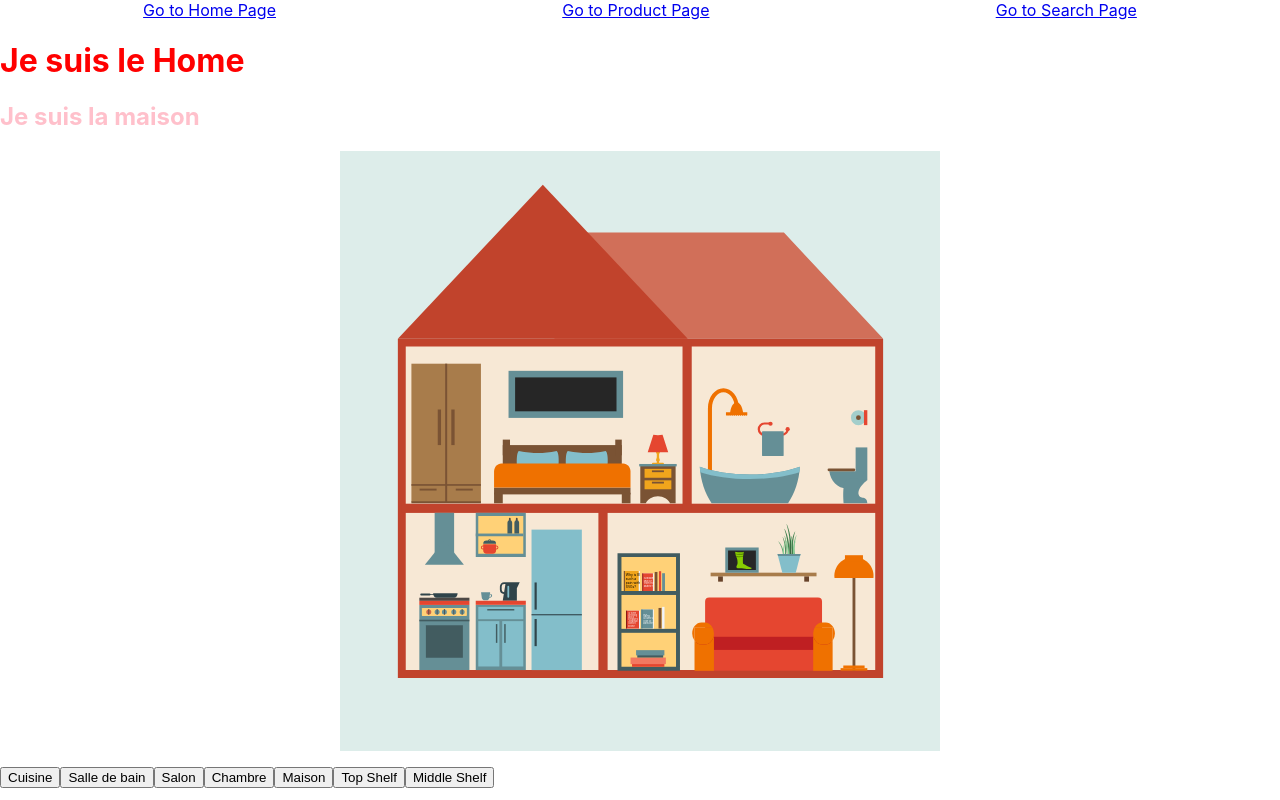
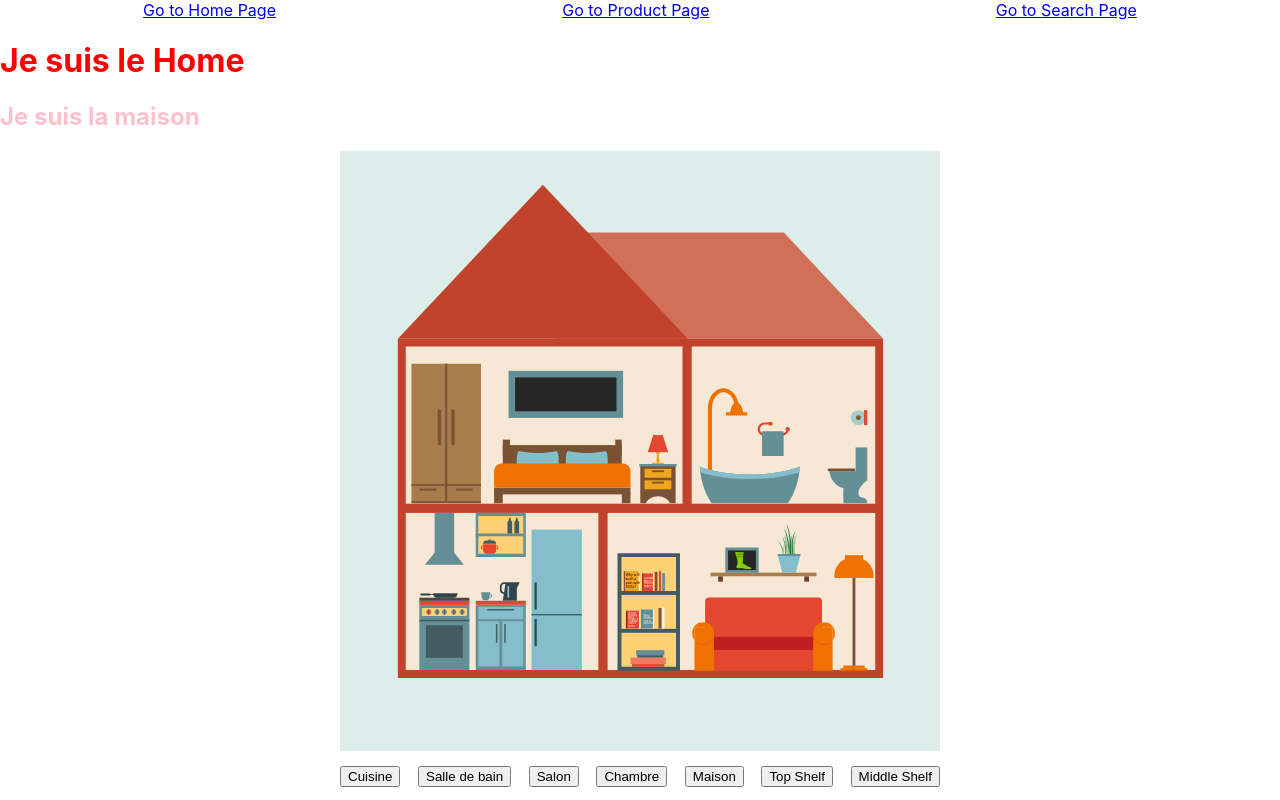
Before and after one commit to VincentCMLejeune/-br-outilles-Hackathon, a React (Create React App) app in the folder manomano/: page /home in a window 1280 px wide. Built offline with nearby package versions, Linux system fonts and the light colour scheme.

Commit message:
Styled the house elements on hover

```diff
--- a/manomano/src/Components/Clickable House/ClickableHouse.module.css
+++ b/manomano/src/Components/Clickable House/ClickableHouse.module.css
@@ -8,3 +8,31 @@
   display: flex;
   margin: 15px auto;
 }
+
+.buttons {
+  display: flex;
+  width: 600px;
+  margin: 10px auto;
+  justify-content: space-between;
+}
+
+#gsLogo {
+  background-color: red;
+}
+
+.clickableElement:hover {
+  fill: red;
+  cursor: pointer;
+}
+
+.clickableElement:hover rect {
+  fill: red;
+}
+
+.clickableElement:hover path {
+  fill: red;
+}
+
+.clickableElement:hover polygon {
+  fill: red;
+}
```
